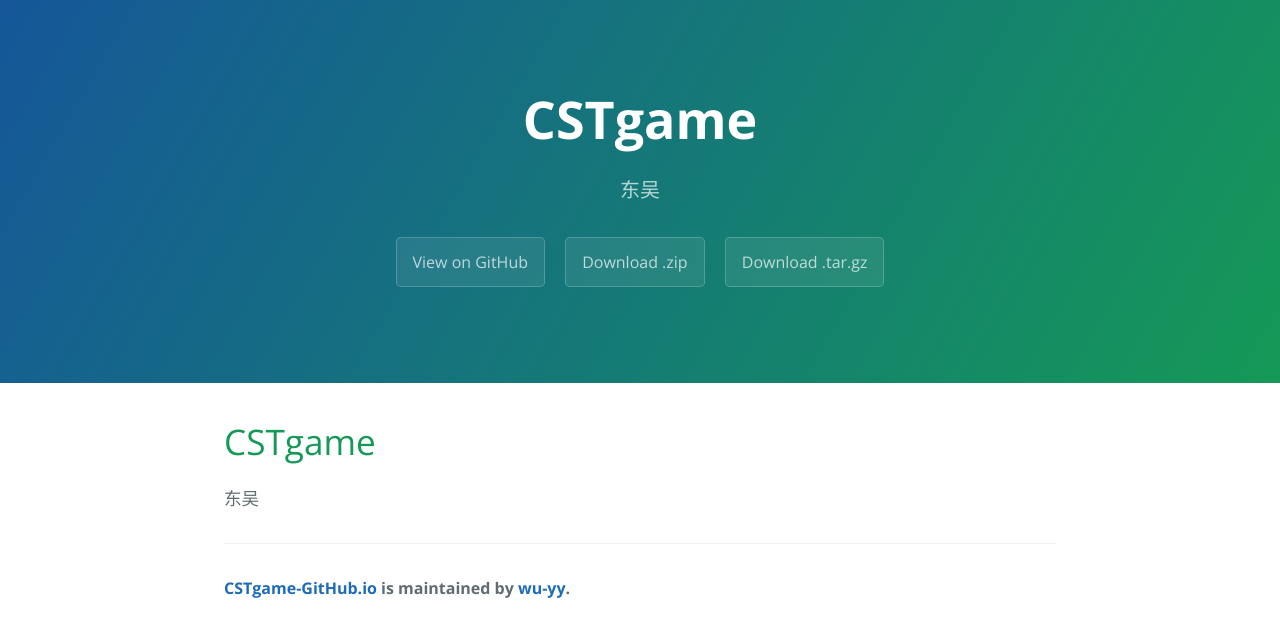
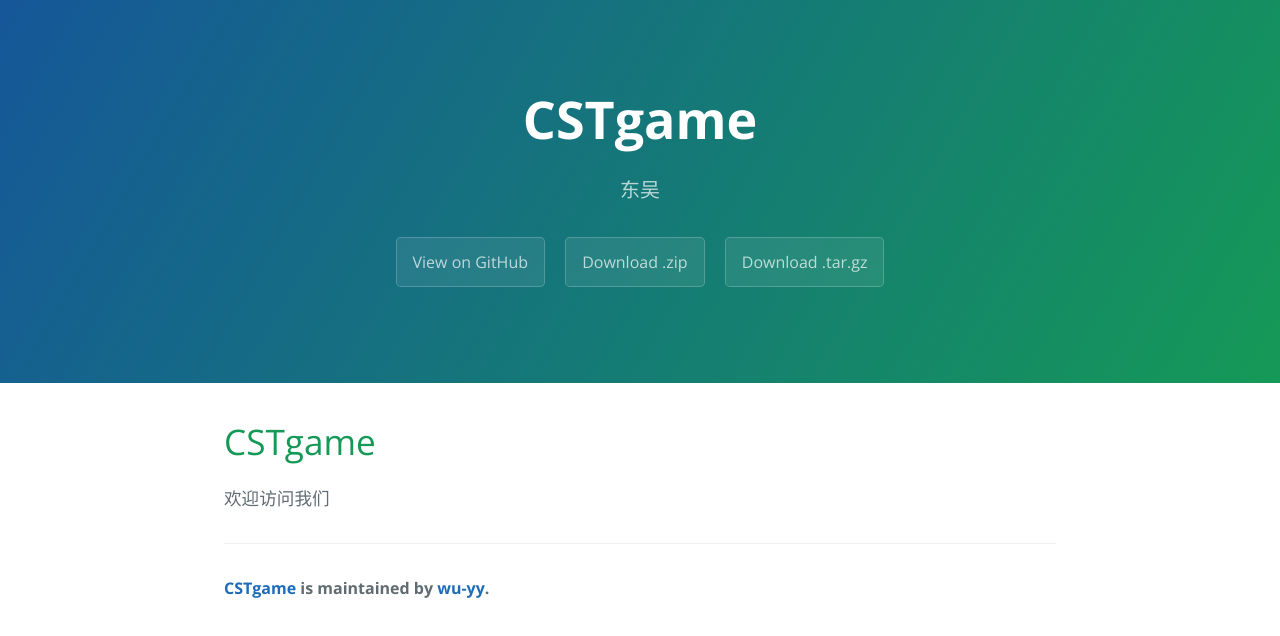
Before and after one commit to wu-yy/wuyycsdn.github.io, a plain HTML site: page index.html in a window 1280 px wide. Drawn offline with nearby package versions, Linux system fonts and the light colour scheme.

Commit message:
Update index.html

```diff
--- a/index.html
+++ b/index.html
@@ -22,10 +22,10 @@
       <h1>
 <a id="wuyycsdngithubio" class="anchor" href="#wuyycsdngithubio" aria-hidden="true"><span aria-hidden="true" class="octicon octicon-link"></span></a>CSTgame</h1>
 
-<p>东吴</p>
+<p>欢迎访问我们</p>
 
       <footer class="site-footer">
-        <span class="site-footer-owner"><a href="www.cstgame.cn">CSTgame-GitHub.io</a> is maintained by <a href="https://github.com/wu-yy">wu-yy</a>.</span>
+        <span class="site-footer-owner"><a href="www.cstgame.cn">CSTgame</a> is maintained by <a href="https://github.com/wu-yy">wu-yy</a>.</span>
       </footer>
 
     </section>
```
